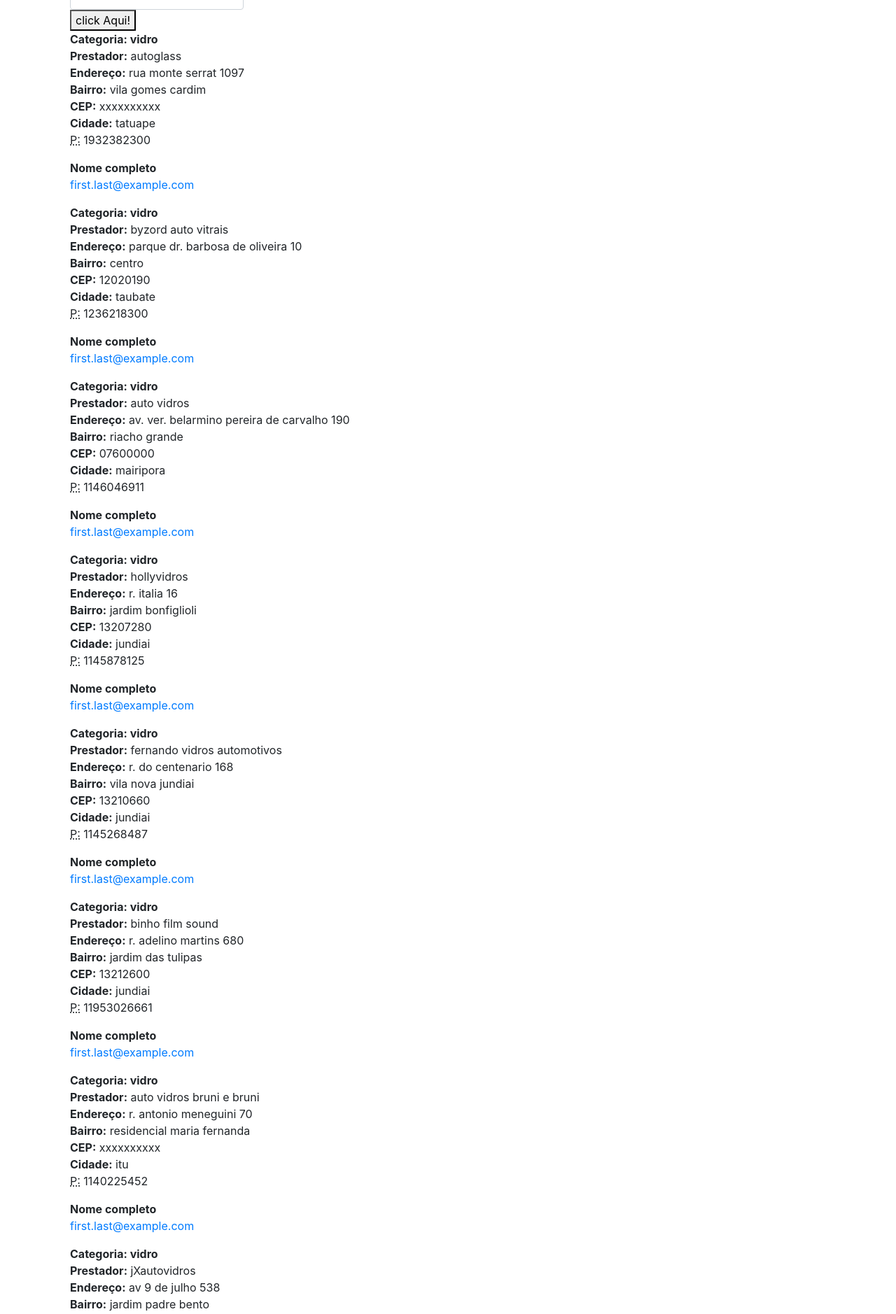
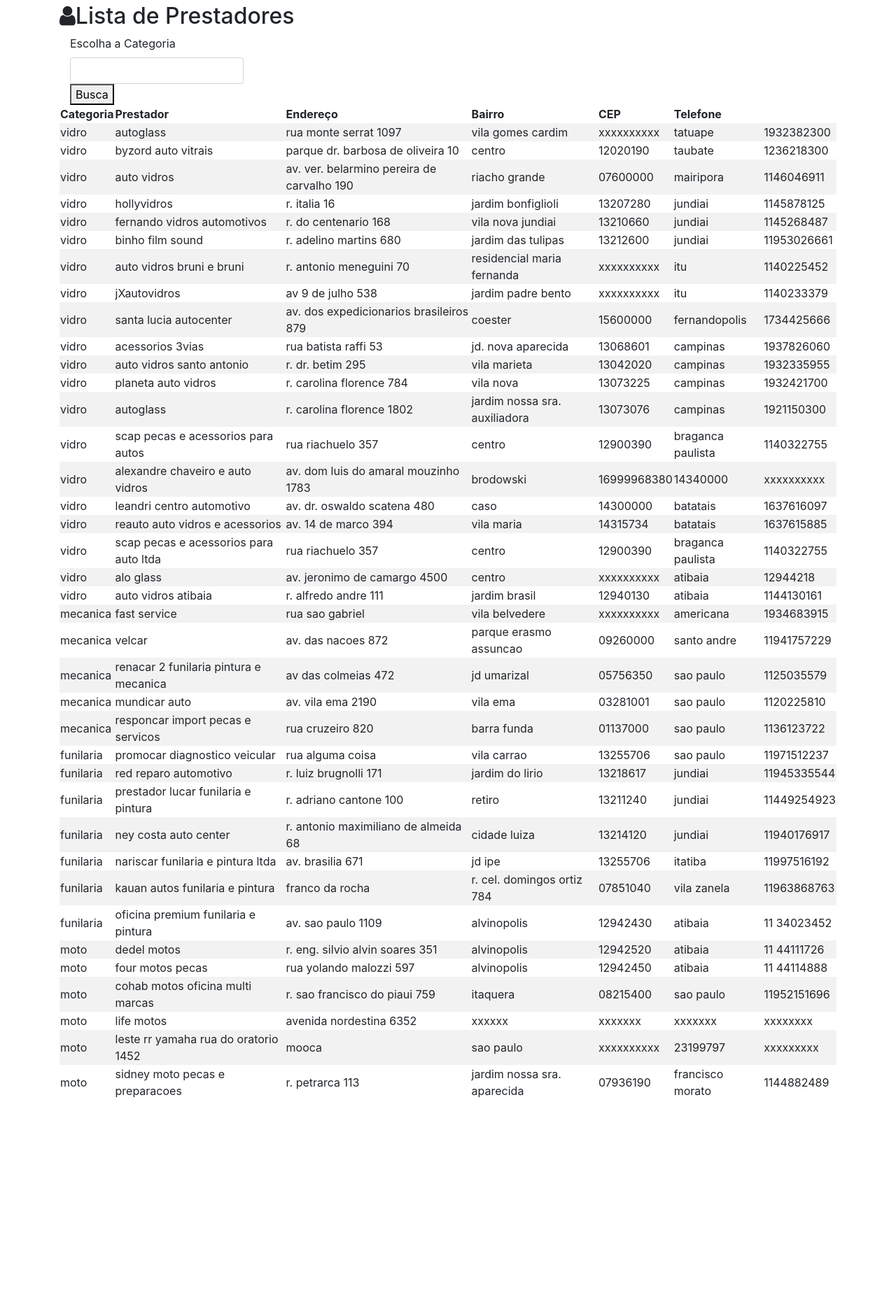
Before and after one commit to Aleleonel/busca_prestador, a Django app: page /lista/ in a window 1280 px wide. Shown: the part 56-1934 px from the top of the page at 70% size. After the commit the page ends 1625 px from the top, so only its background shows below. Run offline with Django 3.2, Linux system fonts and the light colour scheme; data comes from the database, SQL or seed files in the repository; both versions use the stored data as it was after the commit; some libraries are stand-ins or nearby versions.

Commit message:
fornt-end lista de prestadores

```diff
--- a/buscaprest/templates/buscaprest/buscaprest_lista.html
+++ b/buscaprest/templates/buscaprest/buscaprest_lista.html
@@ -1,56 +1,47 @@
 {% extends "base.html" %}
+{% block css %}
+{% endblock css %}
 
 {% block content %}
 
+    <div class="page-header">
+        <h2><i class="fa fa-user"></i>Lista de Prestadores</h2>
         <div class="col-3 search-div">
              <form method="GET" id="search-form">
                  <label for="">Escolha a Categoria</label>
                  <input class="form-control" type="text" id="search" name="search">
-             <button type="submit">click Aqui!</button>
+                 <button type="submit">Busca</button>
              </form>
          </div>
 
+        {% if obj %}
+            <table class="table-striped">
+                <thead>
+                <tr>
+                    <th>Categoria</th>
+                    <th>Prestador</th>
+                    <th>Endereço</th>
+                    <th>Bairro</th>
+                    <th>CEP</th>
+                    <th>Telefone</th>
+                </tr>
+                </thead>
+                <tbody>
                 {% for item in obj %}
-
-    <div class="container">
-        <address>
-            <strong>Categoria: {{item.categoria}}</strong><br>
-            <strong>Prestador:</strong> {{item.prestador}}<br>
-            <strong>Endereço:</strong> {{item.endereco}}<br>
-            <strong>Bairro:</strong> {{item.bairro}}<br>
-            <strong>CEP:</strong> {{item.cep}}<br>
-            <strong>Cidade:</strong> {{item.cidade}}<br>
-            <abbr title="Phone">P:</abbr> {{item.telefone2}}
-        </address>
-
-        <address>
-              <strong>Nome completo</strong><br>
-              <a href="mailto:#">first.last@example.com</a>
-        </address>
-
-    </div>
+                    <tr>
+                        <td>{{item.categoria}}</td>
+                        <td>{{item.prestador}}</td>
+                        <td>{{item.endereco}}</td>
+                        <td>{{item.bairro}}</td>
+                        <td>{{item.cep}}</td>
+                        <td>{{item.cidade}}</td>
+                        <td>{{item.telefone2}}</td>
+                    </tr>
                 {% endfor %}
-
-    {%  for busca in buscando %}
-
-        <div class="container">
-
-            <address>
-                <strong>Categoria: {{busca.categoria}}</strong><br>
-                <strong>Prestador:</strong> {{busca.prestador}}<br>
-                <strong>Endereço:</strong> {{busca.endereco}}<br>
-                <strong>Bairro:</strong> {{busca.bairro}}<br>
-                <strong>CEP:</strong> {{busca.cep}}<br>
-                <strong>Cidade:</strong> {{busca.cidade}}<br>
-                <abbr title="Phone">P:</abbr> {{busca.telefone2}}
-            </address>
-
-            <address>
-                  <strong>Nome completo</strong><br>
-                  <a href="mailto:#">first.last@example.com</a>
-            </address>
-        </div>
-
-    {% endfor %}
+                </tbody>
+            </table>
+        {% else %}
+            <p class="alert alert-warning">Sem prestadores na lista</p>
+        {% endif %}
 
 {% endblock %}
--- a/buscaprest/views.py
+++ b/buscaprest/views.py
@@ -12,18 +12,15 @@
     model = Prestador
     template_name = 'buscaprest/buscaprest_lista.html'
     search = request.GET.get('search')
-
     if search:
-        buscando = Prestador.objects.filter(categoria__icontains=search)
+        obj = Prestador.objects.filter(categoria__icontains=search)
         context = {
-            'buscando': buscando
+            'obj': obj
         }
         return render(request, template_name, context)
-
     else:
         obj = Prestador.objects.all().order_by('-pk')
         context = {
             'obj': obj
         }
-
     return render(request, template_name, context)
--- a/templates/base.html
+++ b/templates/base.html
@@ -11,6 +11,12 @@
     <link rel="stylesheet" href="https://maxcdn.bootstrapcdn.com/bootstrap/4.0.0/css/bootstrap.min.css" integrity="sha384-Gn5384xqQ1aoWXA+058RXPxPg6fy4IWvTNh0E263XmFcJlSAwiGgFAW/dAiS6JXm" crossorigin="anonymous">
     <!--font-aweson-->
     <link rel="stylesheet" href="https://cdnjs.cloudflare.com/ajax/libs/font-awesome/4.7.0/css/font-awesome.css">
+
+    <style>
+      body {
+        margin-top: 60px;
+      }
+    </style>
 
     {% block css %}{% endblock css%}
   </head>
```
Also changed, not shown: db.sqlite3. Lines whose indentation alone changed are shown as unchanged.
